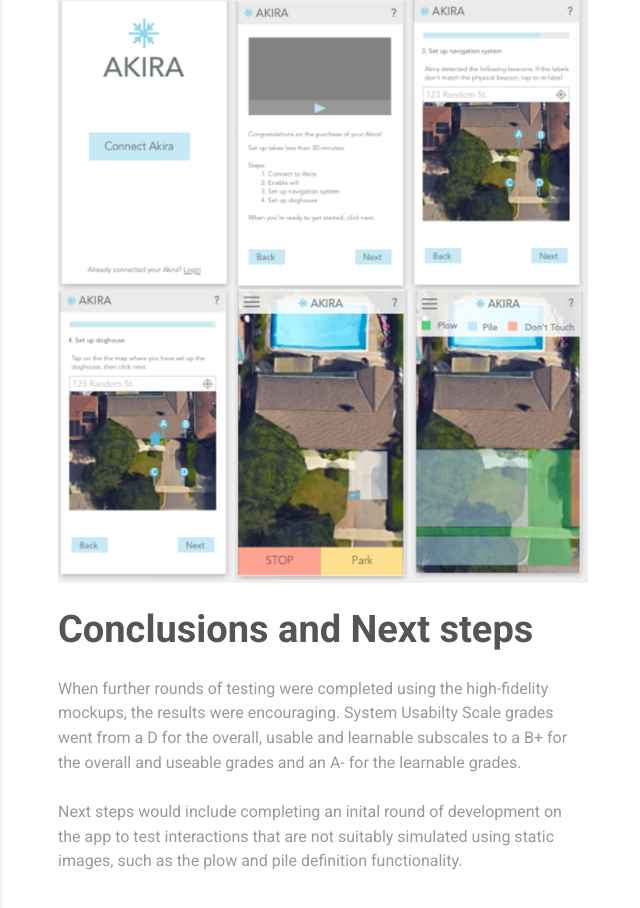
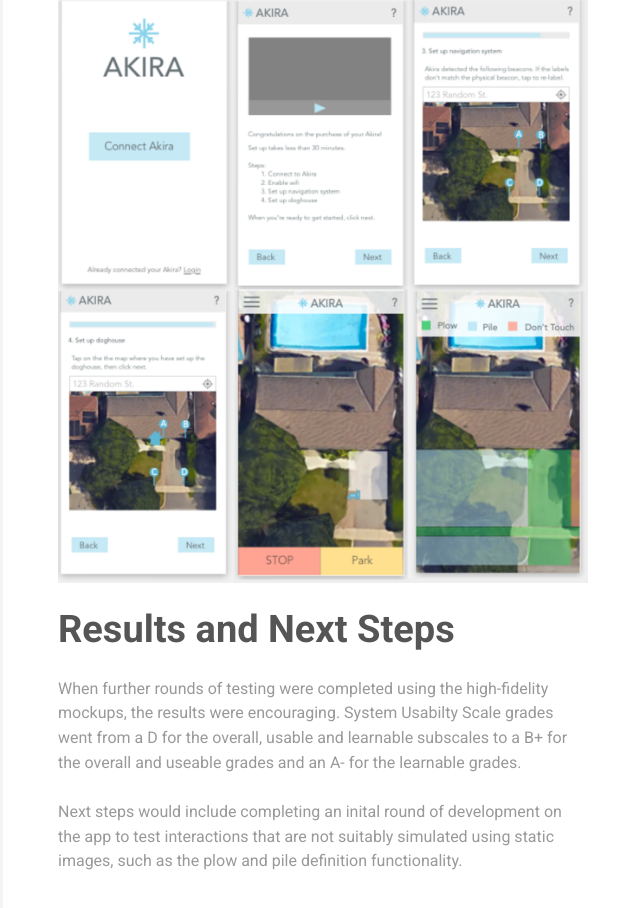
Before and after one commit to sefcook/SYDE542, a plain HTML site: page akiraApp.html in a window 1280 px wide. Shown: the part 4832-5740 px from the top of the page, without its empty margins (317-957 px from the left). Drawn offline with nearby package versions, Linux system fonts and the light colour scheme.

Commit message:
slight changes

```diff
--- a/akiraApp.html
+++ b/akiraApp.html
@@ -132,7 +132,7 @@
 
 
 
-                  <h2>Conclusions and Next steps</h2>
+                  <h2>Results and Next Steps</h2>
                   <p>When further rounds of testing were completed using the high-fidelity mockups, the results were encouraging. System Usabilty Scale grades went from a D for the overall, usable and learnable subscales to a B+ for the overall and useable grades and an A- for the learnable grades. </p>
 
                   <p>Next steps would include completing an inital round of development on the app to test interactions that are not suitably simulated using static images, such as the plow and pile definition functionality.</p>
```
